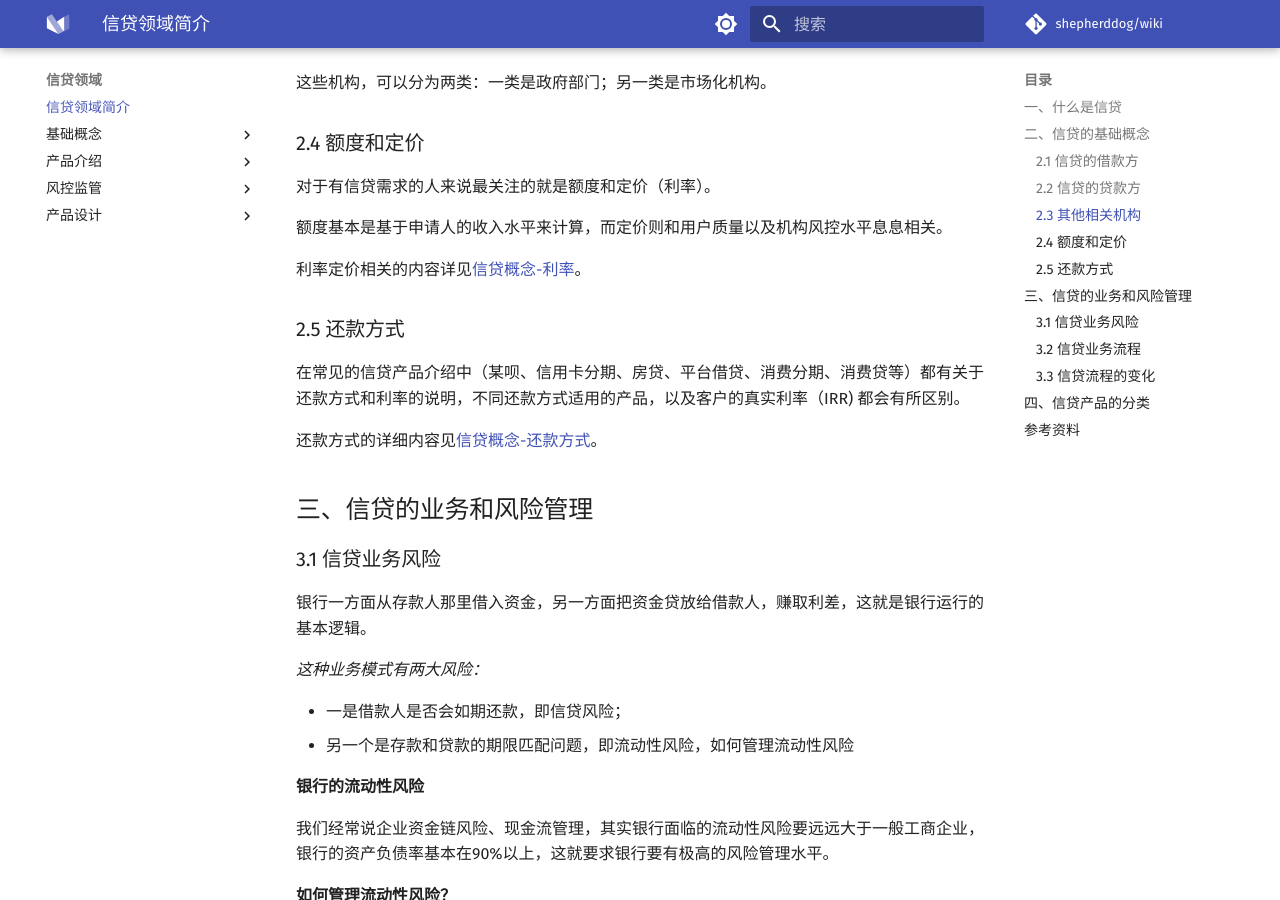
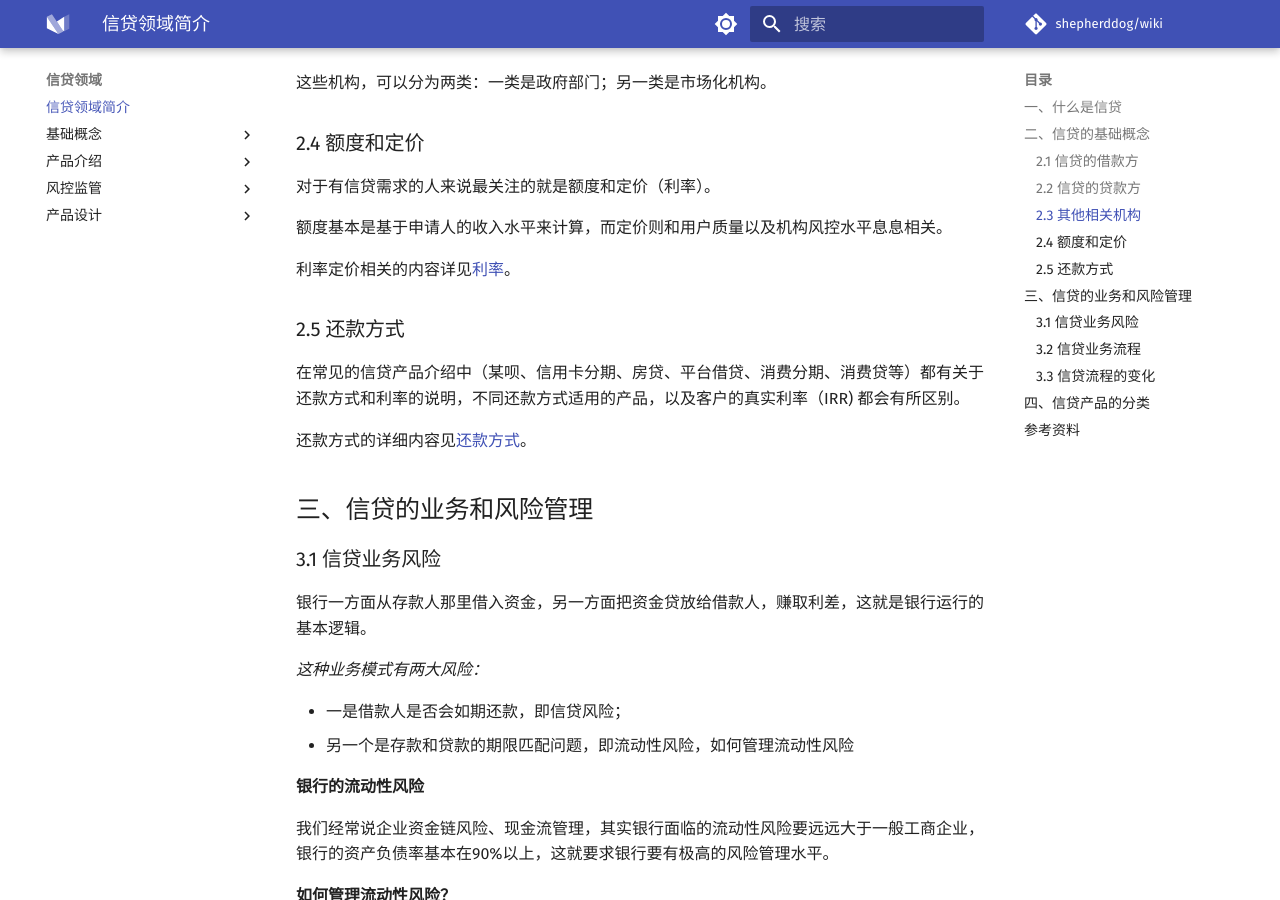
Before and after one commit to shepherddog/wiki, an MkDocs documentation site: the page built from docs/loan/01-基础概念/信贷领域简介.md, in a window 1280 px wide and 900 px high, scrolled down 1913 px. Built offline with MkDocs 1.6.1 and Material for MkDocs 9.7.7, drawn with Linux system fonts in a browser that asks for light colours; comment, search, counter and statistics services are not loaded.

Commit message:
利率-2022-12-08

```diff
--- a/docs/loan/01-基础概念/信贷领域简介.md
+++ b/docs/loan/01-基础概念/信贷领域简介.md
@@ -41,13 +41,13 @@
 
 额度基本是基于申请人的收入水平来计算，而定价则和用户质量以及机构风控水平息息相关。
 
-利率定价相关的内容详见[信贷概念-利率](信贷概念-利率.md)。
+利率定价相关的内容详见[利率](利率.md)。
 
 ### 2.5 还款方式
 
 在常见的信贷产品介绍中（某呗、信用卡分期、房贷、平台借贷、消费分期、消费贷等）都有关于还款方式和利率的说明，不同还款方式适用的产品，以及客户的真实利率（IRR) 都会有所区别。
 
-还款方式的详细内容见[信贷概念-还款方式](信贷概念-还款方式.md)。
+还款方式的详细内容见[还款方式](还款方式.md)。
 
 ## 三、信贷的业务和风险管理
 
--- a/mkdocs.yml
+++ b/mkdocs.yml
@@ -25,8 +25,8 @@ nav:
   - 信贷领域:
     - 信贷领域简介: loan/01-基础概念/信贷领域简介.md
     - 基础概念:
-      - 还款方式介绍: loan/01-基础概念/信贷概念-还款方式.md
-      - 利率介绍: loan/01-基础概念/信贷概念-利率.md
+      - 还款方式介绍: loan/01-基础概念/还款方式.md
+      - 利率介绍: loan/01-基础概念/利率.md
     - 产品介绍:
       - 信贷产品简介: loan/02-产品介绍/信贷产品简介.md
       - 消费金融产品: loan/02-产品介绍/信贷产品-消费金融.md
```
Also changed, not shown: docs/loan/01-基础概念/利率.md (renamed from docs/loan/01-基础概念/信贷概念-利率.md), docs/loan/01-基础概念/还款方式.md (renamed from docs/loan/01-基础概念/信贷概念-还款方式.md).
